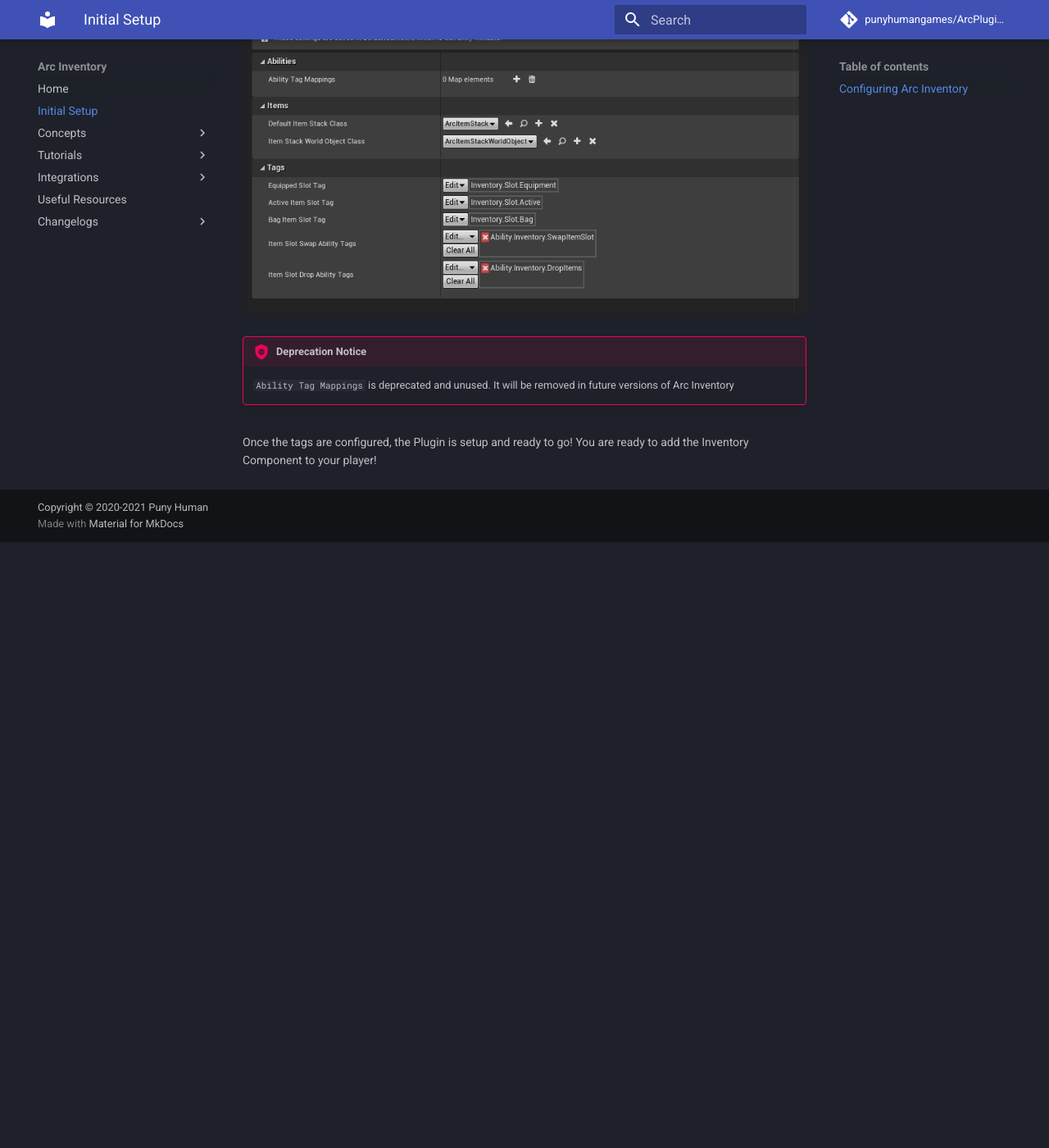
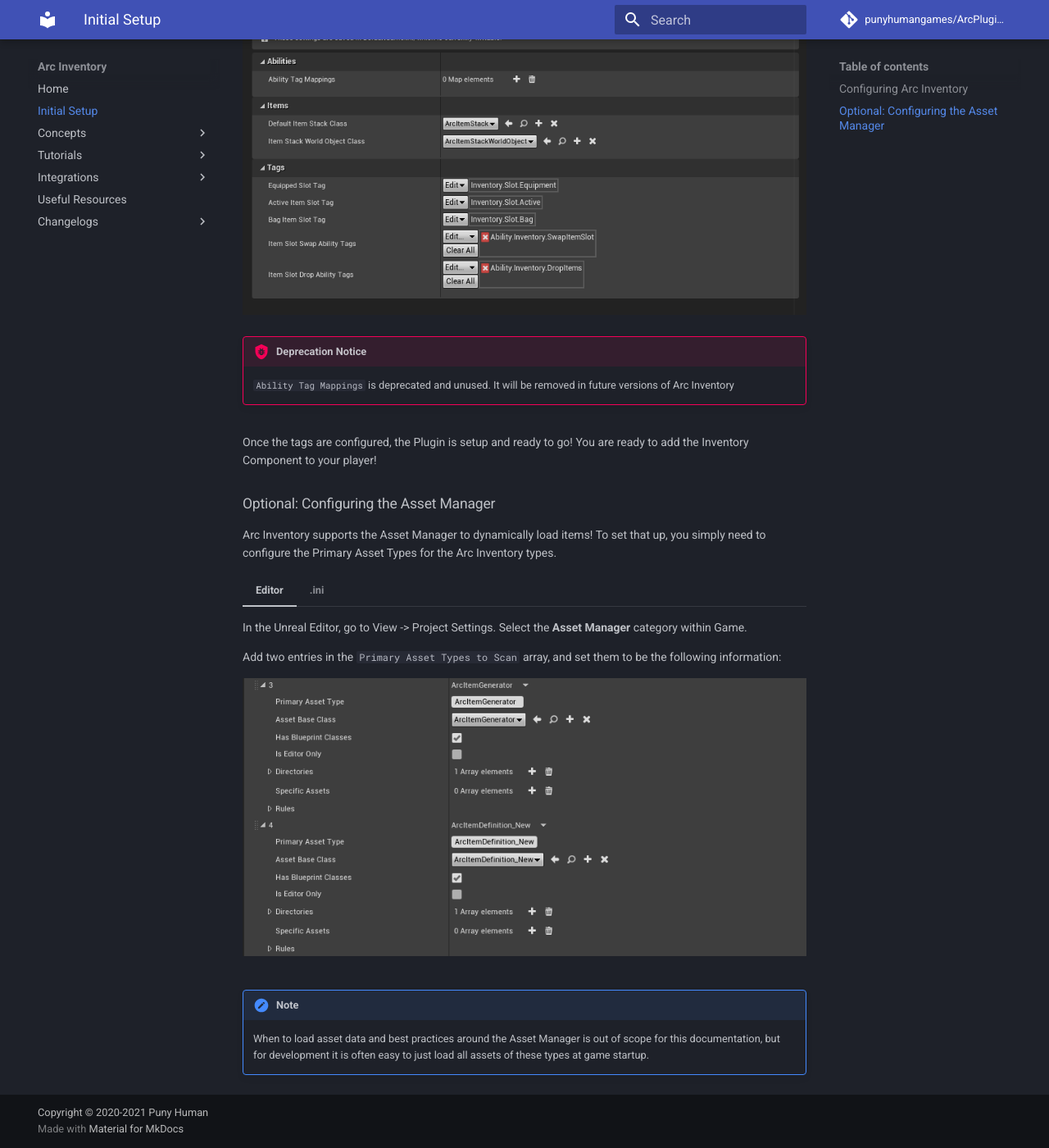
Before and after one commit to punyhumangames/ArcPluginsDocumentation, an MkDocs documentation site: the page built from docs/arcinventory/initialsetup.md, in a window 1280 px wide and 1400 px high, scrolled down 775 px. Shown: the whole window at 82% size. Built offline with MkDocs 1.6.1 and Material for MkDocs 9.7.7, drawn with Linux system fonts in a browser that asks for light colours; comment, search, counter and statistics services are not loaded; before the commit the page ends 1436 px from its top, so only the background shows below that.

Commit message:
Added asset manager to the initial setup moved the images for ArcInventory into it's folder

````diff
--- a/docs/arcinventory/initialsetup.md
+++ b/docs/arcinventory/initialsetup.md
@@ -17,7 +17,7 @@
 === "Editor"
     In the Unreal Editor, go to View -> Project Settings.  Select the **Arc Inventory Developer Settings** category within Game.
 
-    ![Image](../img/initialsetup/configurationpanel.png)
+    ![Image](img/initialsetup/configurationpanel.png)
 
     !!! bug "Deprecation Notice"
         `Ability Tag Mappings` is deprecated and unused.  It will be removed in future versions of Arc Inventory
@@ -41,5 +41,26 @@
 
 Once the tags are configured, the Plugin is setup and ready to go!  You are ready to add the Inventory Component to your player!
 
+### Optional: Configuring the Asset Manager
+
+Arc Inventory supports the Asset Manager to dynamically load items!  To set that up, you simply need to configure the Primary Asset Types for the Arc Inventory types.
+
+=== "Editor"
+    In the Unreal Editor, go to View -> Project Settings.  Select the **Asset Manager** category within Game.
+
+    Add two entries in the `Primary Asset Types to Scan` array, and set them to be the following information:
+
+    ![Asset Manager Setup](img/initialsetup/assetman.png)
+
+=== ".ini"
+    In your `DefaultGame.ini`, add the following tags to the `[/Script/Engine.AssetManagerSettings]` section (Create it if it doesn't exist)
+
+    ``` ini
+    +PrimaryAssetTypesToScan=(PrimaryAssetType="ArcItemGenerator",AssetBaseClass=/Script/ArcInventory.ArcItemGenerator,bHasBlueprintClasses=True,bIsEditorOnly=False,Directories=((Path="/Game")),SpecificAssets=,Rules=(Priority=-1,ChunkId=-1,bApplyRecursively=True,CookRule=Unknown))
+    +PrimaryAssetTypesToScan=(PrimaryAssetType="ArcItemDefinition_New",AssetBaseClass=/Script/ArcInventory.ArcItemDefinition_New,bHasBlueprintClasses=True,bIsEditorOnly=False,Directories=((Path="/Game")),SpecificAssets=,Rules=(Priority=-1,ChunkId=-1,bApplyRecursively=True,CookRule=Unknown))
+    ```
+
+!!! note
+    When to load asset data and best practices around the Asset Manager is out of scope for this documentation, but for development it is often easy to just load all assets of these types at game startup.
 
 --8<-- "includes/abbreviations.md"
````
Also changed, not shown: docs/arcinventory/integrations/moveit.md (+2 -2 lines), docs/arcinventory/img/initialsetup/assetman.png (added), docs/arcinventory/img/initialsetup/configurationpanel.png (renamed from docs/img/initialsetup/configurationpanel.png), docs/arcinventory/img/miint/getweaponaniminfo.png (renamed from docs/img/miint/getweaponaniminfo.png), docs/arcinventory/img/miint/onitemactive.png (renamed from docs/img/miint/onitemactive.png).
